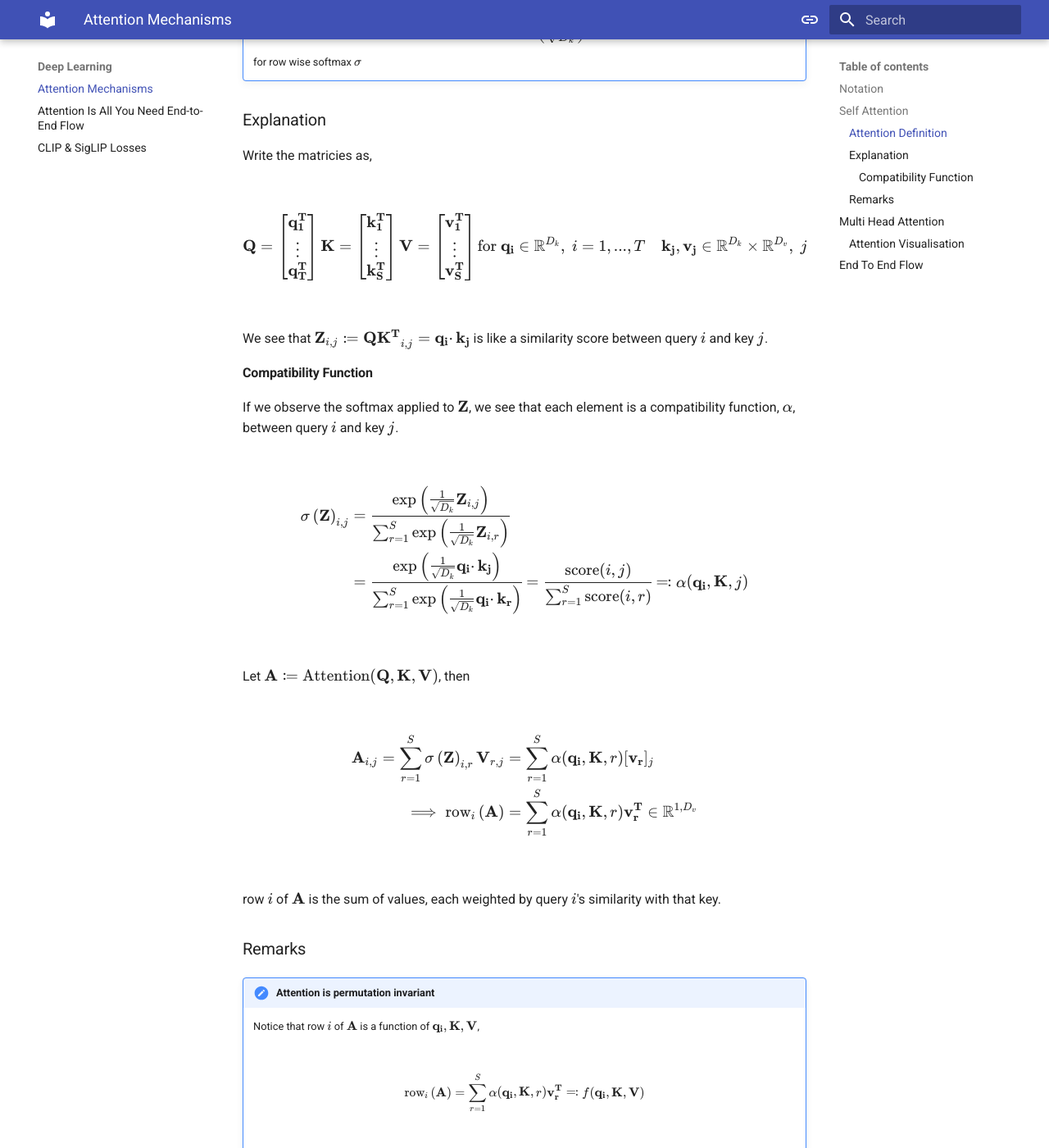
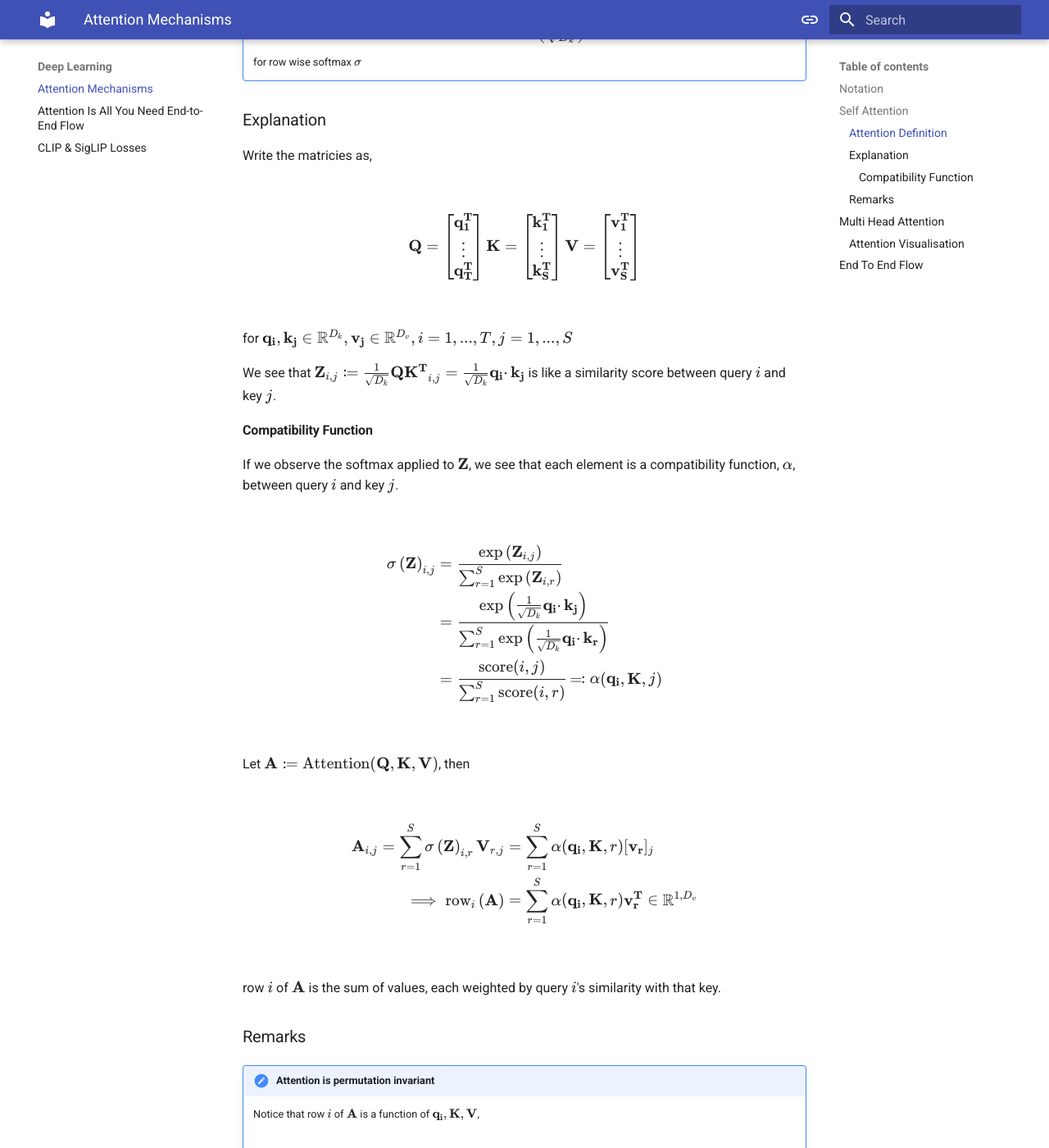
Before and after one commit to JakeRobertBaker/jakerobertbaker.github.io, an MkDocs documentation site: the page built from docs/deep_learning/attention.md, in a window 1280 px wide and 1400 px high, scrolled down 815 px. Shown: the whole window at 82% size. Built offline with MkDocs 1.6.1 and Material for MkDocs 9.7.7, drawn with Linux system fonts in a browser that asks for light colours.

Commit message:
notation cleanup

```diff
--- a/docs/deep_learning/attention.md
+++ b/docs/deep_learning/attention.md
@@ -58,14 +58,12 @@ $$
    \vdots   \\
    \mathbf{v_S^T}
 \end{bmatrix}
-\text{for }
-\mathbf{q_i} \in \mathbb{R}^{D_k},\; i=1,...,T
-\quad
-\mathbf{k_j, v_j} \in \mathbb{R}^{D_k} \times \mathbb{R}^{D_v},\; j=1,...,S
 $$
 
+for $\mathbf{q_i, k_j} \in \mathbb{R}^{D_k}, \mathbf{v_j} \in \mathbb{R}^{D_v}, i=1,...,T, j=1,...,S$
+
 We see that
-$\mathbf{Z}_{i,j}\coloneqq \mathbf{QK^T}_{i,j} = \mathbf{q_i \cdotp k_j}$
+$\mathbf{Z}_{i,j}\coloneqq \frac{1}{\sqrt{D_{k}}} \mathbf{QK^T}_{i,j} = \frac{1}{\sqrt{D_k}} \mathbf{q_i \cdotp k_j}$
 is like a similarity score between query $i$ and key $j$.
 
 #### Compatibility Function
@@ -87,7 +85,9 @@ $$
    \exp \left( \frac{1}{\sqrt{D_k}} \mathbf{q_i \cdotp k_j} \right)
    }
    {\sum_{r=1}^S \exp \left( \frac{1}{\sqrt{D_k}} \mathbf{q_i \cdotp k_r} \right)
-   } =
+   }
+\\
+&=
 \cfrac{\text{score}(i,j)}{\sum_{r=1}^S \text{score}(i,r)}
 \eqqcolon
 \alpha(\mathbf{q_i},\mathbf{K},j)
```
Also changed, not shown: other parts of docs/deep_learning/attention.md (+2 -2 lines), docs/deep_learning/attention_is_all_you_need.md (+1 -1 lines).
